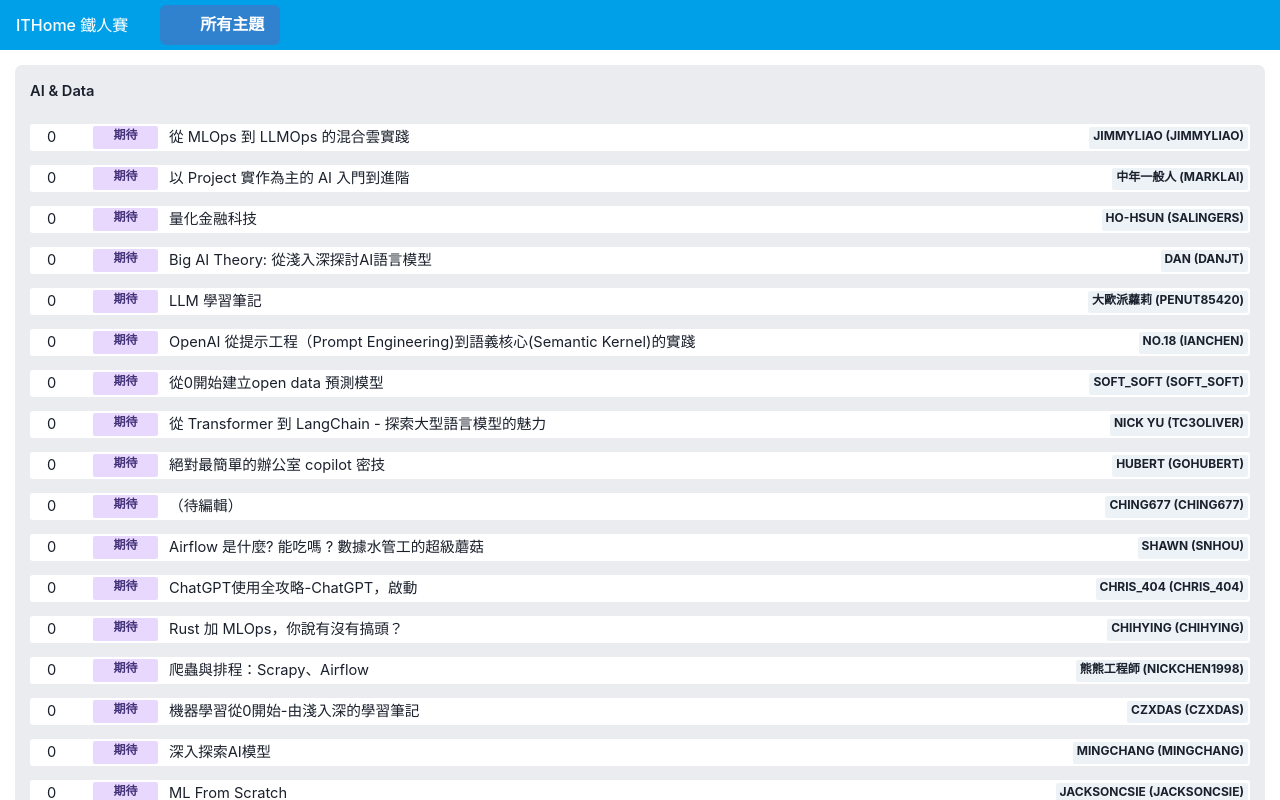
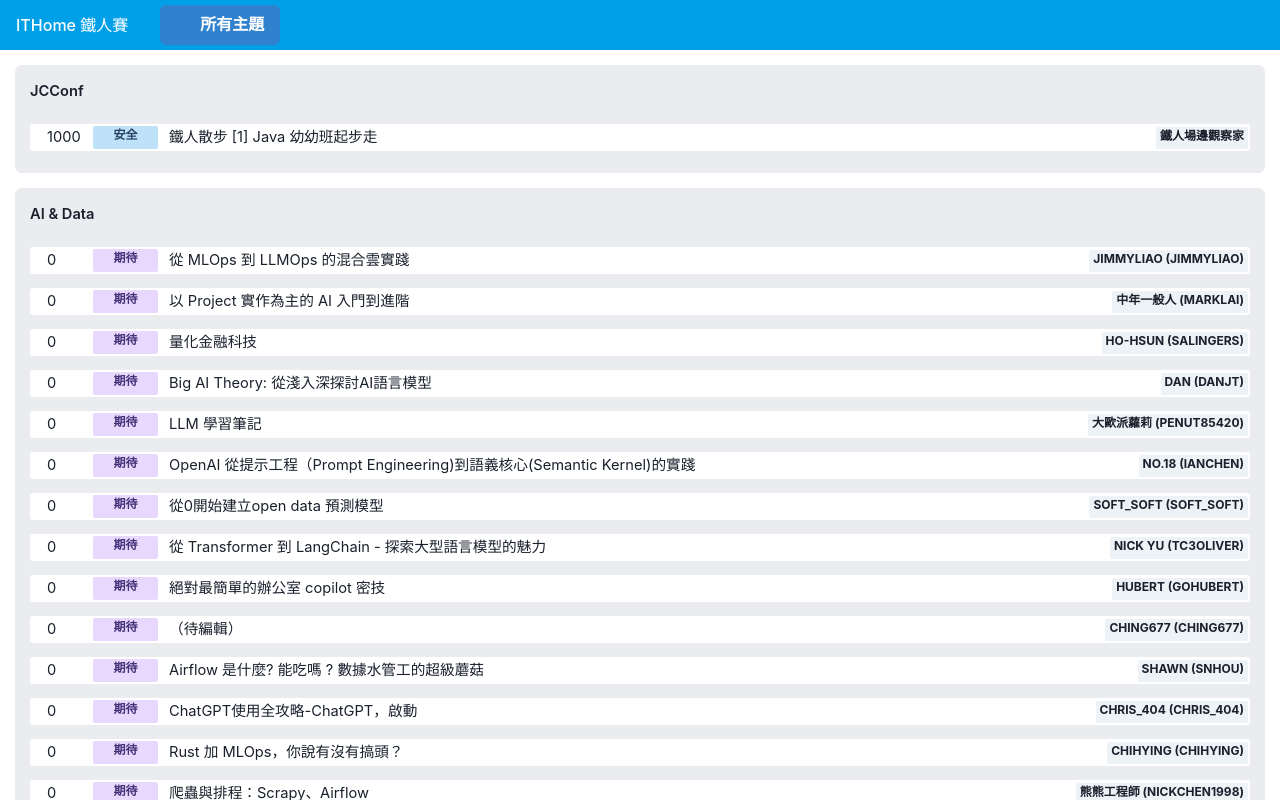
Before and after one commit to qrtt1/ithome-ironman, a React (Create React App) app in the folder dashboard/: page / in a window 1280 px wide. Shown: the top 800 px of the page. Built offline with nearby package versions, Linux system fonts and the light colour scheme; some icons are missing.

Commit message:
Add jcconf.json
Signed-off-by: Ching Yi, Chan <qrtt1@infuseai.io>

```diff
--- a/dashboard/src/AppV2.tsx
+++ b/dashboard/src/AppV2.tsx
@@ -17,13 +17,13 @@ import {maxBy} from "lodash";
 import {ThemeTypings} from "@chakra-ui/styled-system";
 import moment from "moment";
 
-import {ReactComponent as ListAllIcon} from "@vscode/codicons/src/icons/layers-active.svg";
-import {ReactComponent as ListPublishedIcon} from "@vscode/codicons/src/icons/layers-dot.svg";
+import {ReactComponent as VideoIcon} from "@vscode/codicons/src/icons/device-camera-video.svg";
 import {ReactComponent as PersonIcon} from "@vscode/codicons/src/icons/person.svg";
 import {ReactComponent as BookIcon} from "@vscode/codicons/src/icons/book.svg";
 import {ReactComponent as EditIcon} from "@vscode/codicons/src/icons/edit.svg";
 import {ReactComponent as MenuIcon} from "@vscode/codicons/src/icons/menu.svg";
 import extra_data from "./extra.json"
+import jcconf_data from "./jcconf.json"
 import {useCookies} from "react-cookie";
 
 
@@ -258,7 +258,7 @@ function Category(props: { category: string, data: UIData, selectedTopic: string
     const {category, data, selectedTopic, allTopic} = props;
 
 
-    if (category === "社群推廣區" || selectedTopic === category || selectedTopic === "所有主題") {
+    if (category === "JCConf" || category === "社群推廣區" || selectedTopic === category || selectedTopic === "所有主題") {
         return (
             <Flex className="category" direction="column">
                 <Flex mb="15px">{category}</Flex>
@@ -273,6 +273,9 @@ function Category(props: { category: string, data: UIData, selectedTopic: string
                         }
 
                         if (category === "社群推廣區") {
+                            return <Topic key={t.url} topic={t} bigLayout={bigLayout}/>
+                        }
+                        if (category === "JCConf") {
                             return <Topic key={t.url} topic={t} bigLayout={bigLayout}/>
                         }
 
@@ -390,6 +393,10 @@ function AppV2() {
                 <NavBar data={data}
                         functionSet={functionSet}/>
                 {
+                    jcconf_data && jcconf_data.categories.map(c =>
+                        <Category key={c} category={c} data={jcconf_data} selectedTopic="社群推廣區" allTopic={allTopic}/>)
+                }
+                {
                     data && data.categories.map(c => <Category key={c}
                                                                category={c} data={data}
                                                                selectedTopic={selectedTopic}
--- /dev/null
+++ b/dashboard/src/jcconf.json
@@ -0,0 +1,21 @@
+{
+  "categories": [
+    "JCConf"
+  ],
+  "topics": {
+    "JCConf": [
+      {
+        "category": "JCConf",
+        "title": "鐵人散步 [1] Java 幼幼班起步走",
+        "url": "https://youtu.be/5WJxhmDg9TM?si=MBWOyZvFH8SLaWvw",
+        "author": "鐵人場邊觀察家",
+        "profileUrl": "https://www.youtube.com/@twjug3281",
+        "anchor": "qrtt1",
+        "view": 1000,
+        "lastUpdated": 1663075172739,
+        "articles": [],
+        "status": "ONGOING"
+      }
+    ]
+  }
+}
```
